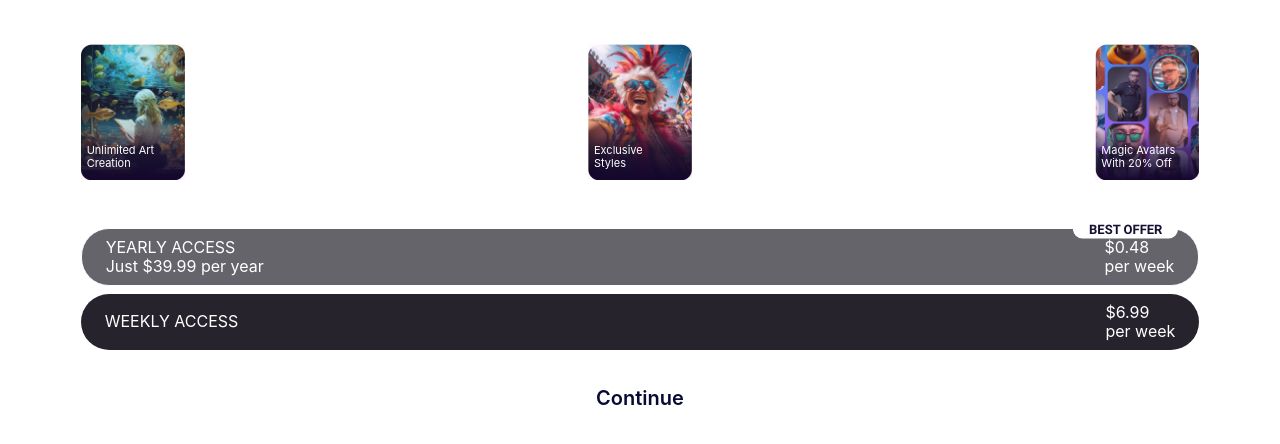
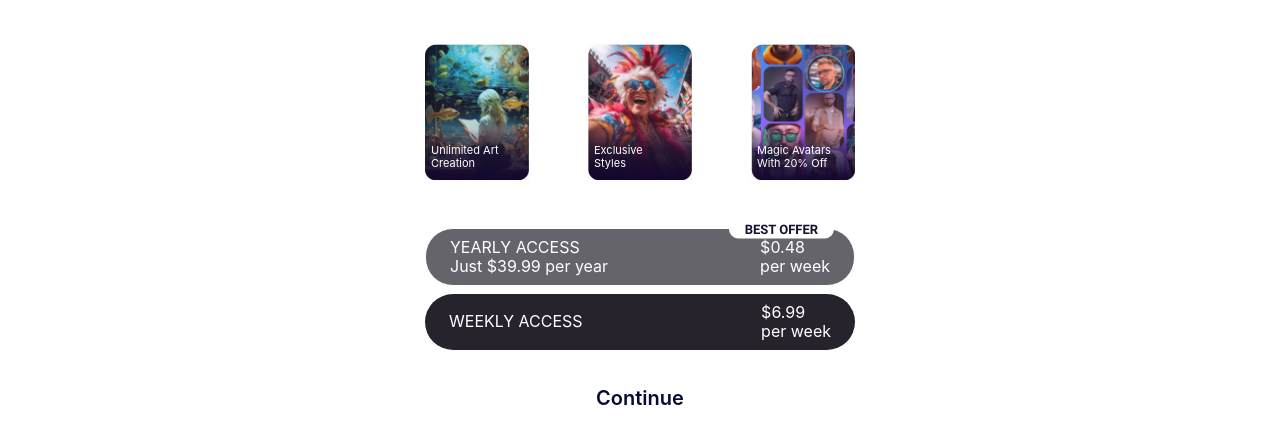
Before and after one commit to IVANVOLKOVETS/ARTA_BP, a website built with webpack: page src/index.html in a window 1280 px wide. Shown: the part 278-722 px from the top of the page. Built offline with nearby package versions, Linux system fonts and the light colour scheme; a web font is replaced by a local one.

Commit message:
Refactor

```diff
--- a/src/styles/index.css
+++ b/src/styles/index.css
@@ -18,6 +18,7 @@ body {
 
 .banner__content {
   width: 87.4vw;
+  max-width: 430px;
   padding-bottom: 8px;
 }
 
```
